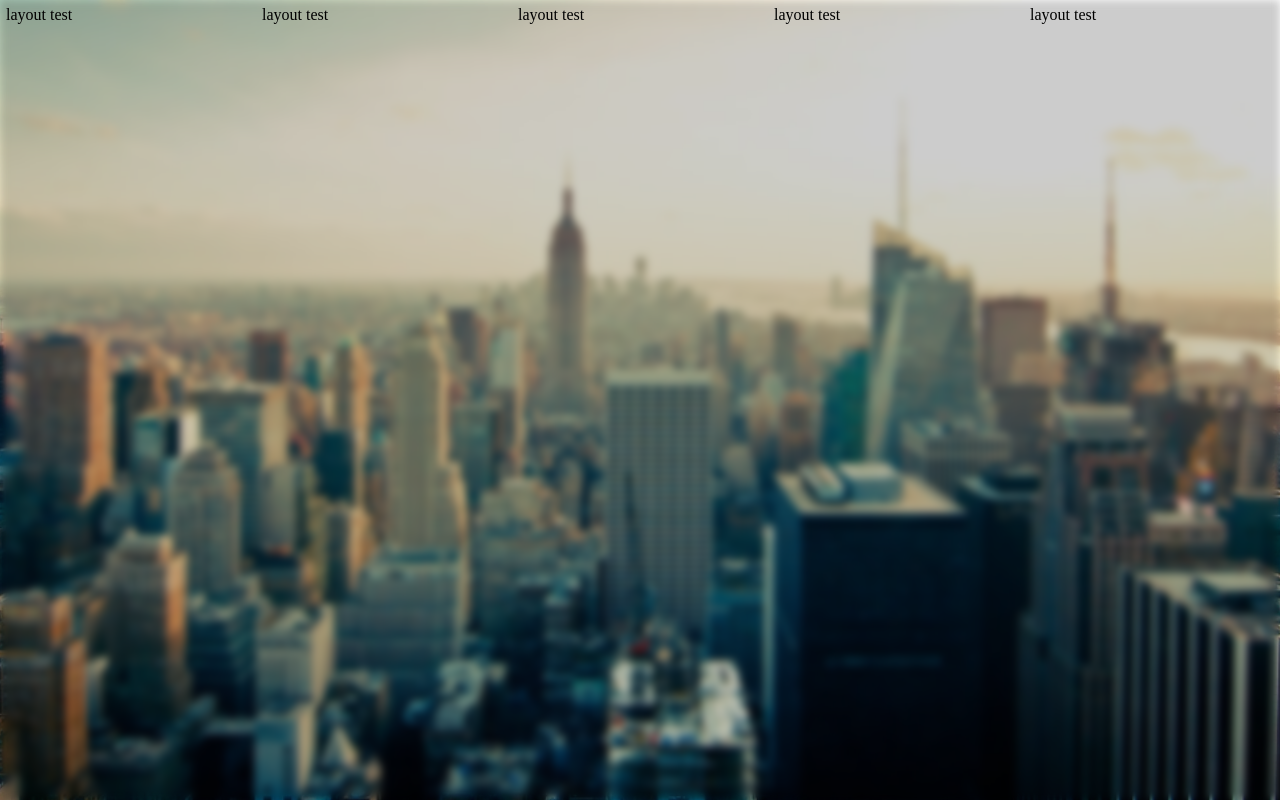
After one commit to SiriusKoan/NewsBoard, a Flask app: template templates/dashboard.html in a window 1280 px wide. The commit adds this page. Run offline with Flask 2, Linux system fonts and the light colour scheme; the template is opened without the code that fills it, so the values that code supplies are empty; parts of the project's set-up code (start-up, migrations or seed data) failed here and were passed over.

Commit message:
Add dashboard layout

```diff
--- a/app/dashboard/routes.py
+++ b/app/dashboard/routes.py
@@ -7,4 +7,4 @@ from flask_login import login_required
 @dashboard_bp.route("/")
 @login_required
 def dashboard_page():
-    return render_template("dashboard_base.html")
+    return render_template("dashboard.html")
--- /dev/null
+++ b/static/dashboard.css
@@ -0,0 +1,31 @@
+body {
+    margin: 0;
+    height: 100vh;
+    background-image: url(/static/bg/dashboard.jpg);
+    background-position: center;
+    background-repeat: no-repeat;
+    background-size: cover;
+    backdrop-filter: brightness(80%) blur(4px);
+}
+
+.container {
+    display: flex;
+    justify-content: left;
+    height: 100%;
+}
+
+.container .directory {
+    margin: 4px;
+    padding: 2px;
+    flex: 1;
+}
+
+.container .directory:hover {
+    background-color: rgba(255, 255, 255, 0.2);
+}
+
+@media only screen and (max-width: 800px) {
+    .container {
+        flex-direction: column;
+    }
+}
--- /dev/null
+++ b/templates/dashboard.html
@@ -0,0 +1,11 @@
+{% extends "dashboard_base.html" %}
+
+{% block title %}News{% endblock %}
+
+{% block main_content %}
+<div class="directory">layout test</div>
+<div class="directory">layout test</div>
+<div class="directory">layout test</div>
+<div class="directory">layout test</div>
+<div class="directory">layout test</div>
+{% endblock %}
--- a/templates/dashboard_base.html
+++ b/templates/dashboard_base.html
@@ -4,10 +4,15 @@
     <meta charset="UTF-8">
     <meta http-equiv="X-UA-Compatible" content="IE=edge">
     <meta name="viewport" content="width=device-width, initial-scale=1.0">
+    <link rel="stylesheet" href="/static/dashboard.css">
+    <link rel="stylesheet" href="/static/inputs.css">
     <script src="/static/index.js"></script>
     <title>{% block title %}{% endblock %}</title>
 </head>
 <body class="dashboard">
-
+    <div class="container">
+        {% block main_content %}
+        {% endblock %}
+    </div>
 </body>
 </html>
```
Also changed, not shown: static/pwa/sw.js (+10 -13 lines), static/bg/dashboard.jpg (added), 1 other file.
